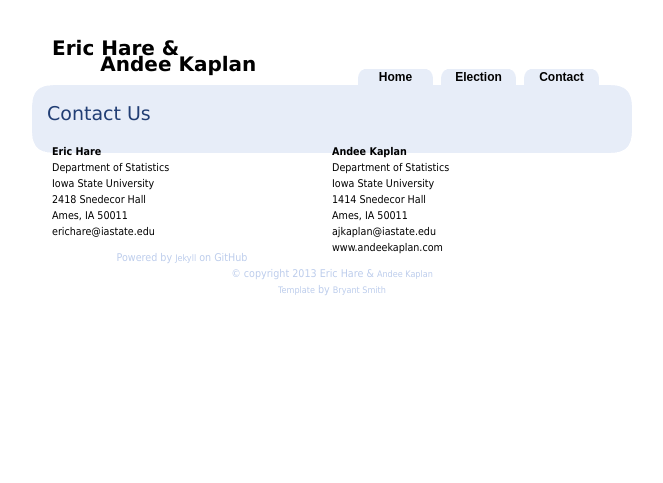
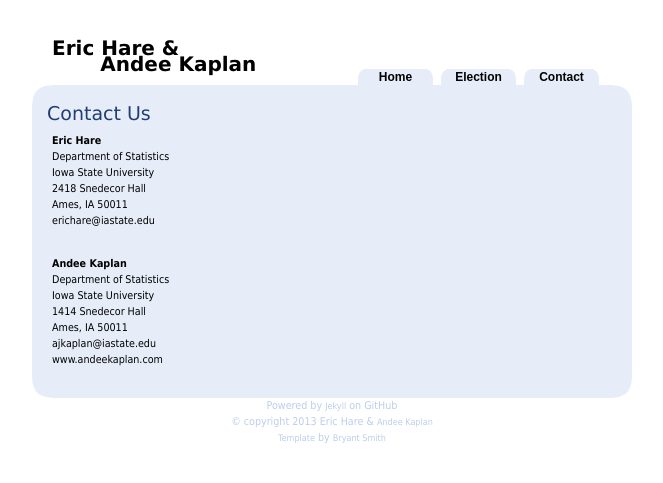
Before and after one commit to erichare/harekaplan.github.com, a Jekyll site: the page built from contact.html, in a window 1280 px wide. Shown: the top 483 px of the page, without its empty margins (308-971 px from the left). Built offline with Jekyll 4.4.1, drawn with Linux system fonts in a browser that asks for light colours; Markdown is read by kramdown in place of the engine named in the settings.

Commit message:
take out divs

```diff
--- a/contact.html
+++ b/contact.html
@@ -3,18 +3,17 @@ layout: default
 title: Contact Us
 root: ""
 ---
-<div>
-	<div id="leftbox" >
+
 		<p>
 		<strong>Eric Hare</strong> <br />
 		Department of Statistics <br/>
 		Iowa State University <br/>
 		2418 Snedecor Hall <br/>
 		Ames, IA 50011 <br/>
-		<a href="mailto:erichare@iastate.edu">erichare@iastate.edu</a>
+		<a href="mailto:erichare@iastate.edu">erichare@iastate.edu</a> <br />
+		<br />
 		</p>
-	</div>
-	<div id="rightbox">
+
 		<p>
 		<strong>Andee Kaplan</strong> <br/>
 		Department of Statistics <br/>
@@ -24,5 +23,3 @@ root: ""
 		<a href="mailto:ajkaplan@iastate.edu" target="_blank">ajkaplan@iastate.edu</a> <br />
 		<a href="http://www.andeekaplan.com">www.andeekaplan.com</a>
 		</p>
-	</div>
-</div>
```
